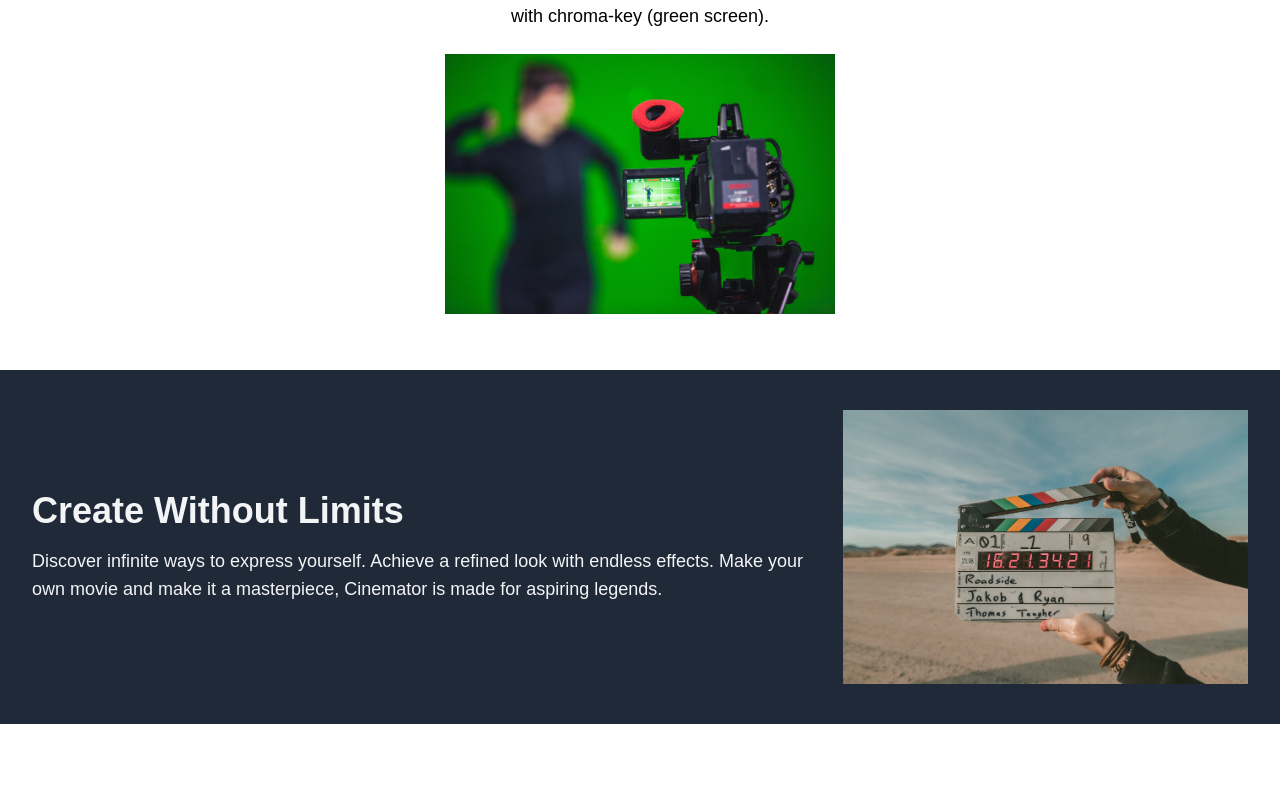
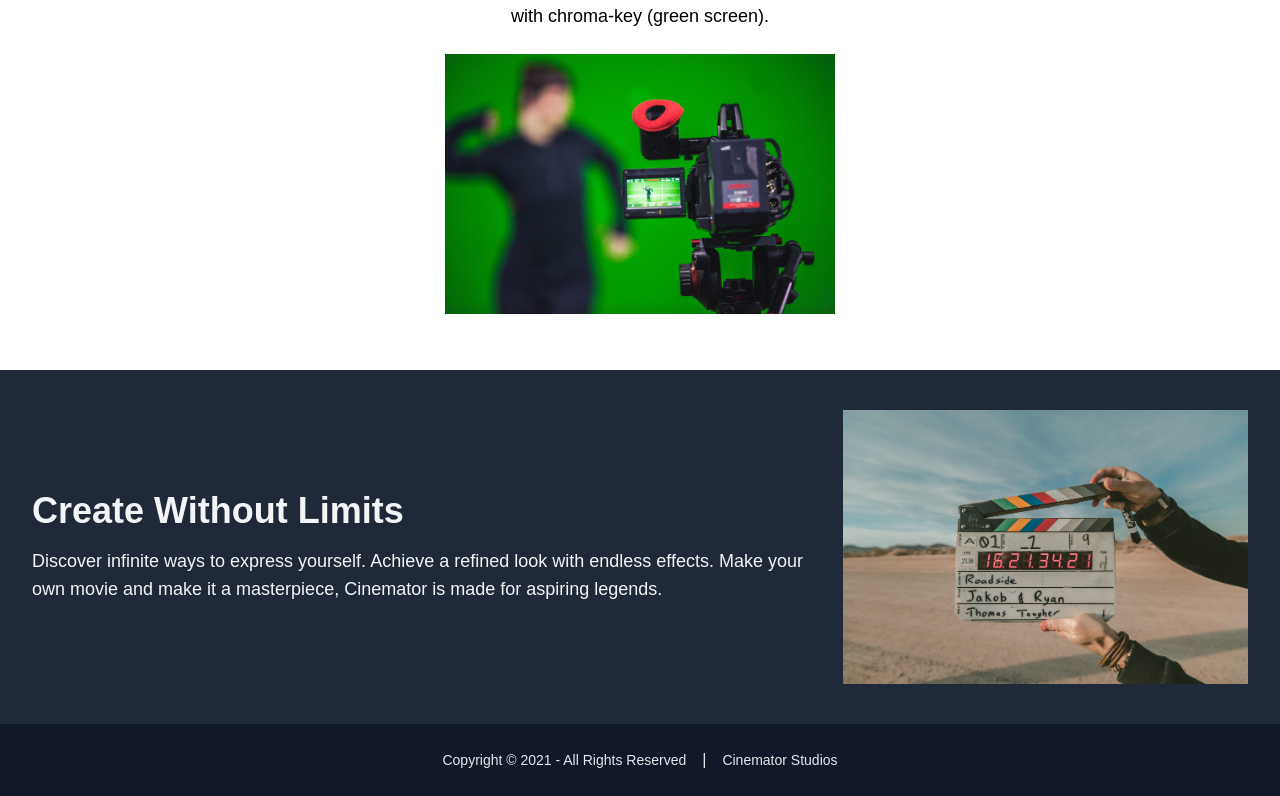
Before and after one commit to akbarrivaldy/cinemator, a React (Vite) app: page / in a window 1280 px wide. Shown: the part 2356-3152 px from the top of the page. Before the commit the page ends 3080 px from the top, so only its background shows below. Built offline with nearby package versions, Linux system fonts and the light colour scheme.

Commit message:
add: footer component

```diff
--- /dev/null
+++ b/src/components/Home/Footer/index.jsx
@@ -0,0 +1,13 @@
+import React from 'react'
+
+export default function Footer() {
+  return (
+    <footer className="w-full bg-gray-900">
+      <div className=" container flex flex-col sm:flex-row gap-2 sm:gap-4 justify-center items-center py-6 text-gray-200">
+        <h4 className="text-sm">Copyright &copy; 2021 - All Rights Reserved</h4>
+        <span className="hidden sm:block">|</span>
+        <p className="text-sm">Cinemator Studios</p>
+      </div>
+    </footer>
+  )
+}
--- a/src/components/Home/index.jsx
+++ b/src/components/Home/index.jsx
@@ -1,5 +1,6 @@
 import React from 'react'
 import Features from './Features'
+import Footer from './Footer'
 import Hero from './Hero'
 import PremiumCard from './PremiumCard'
 
@@ -9,6 +10,7 @@ export default function Home() {
       <Hero />
       <PremiumCard />
       <Features />
+      <Footer />
     </>
   )
 }
```
